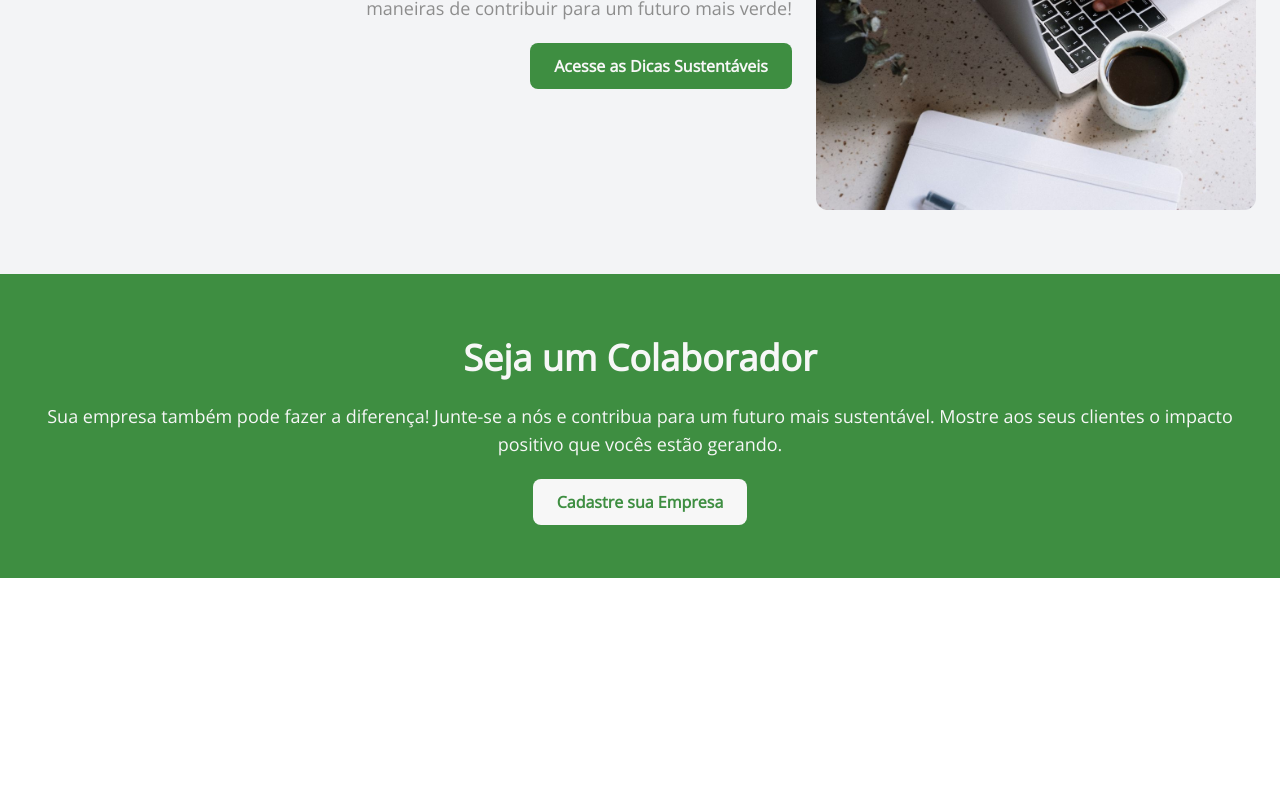
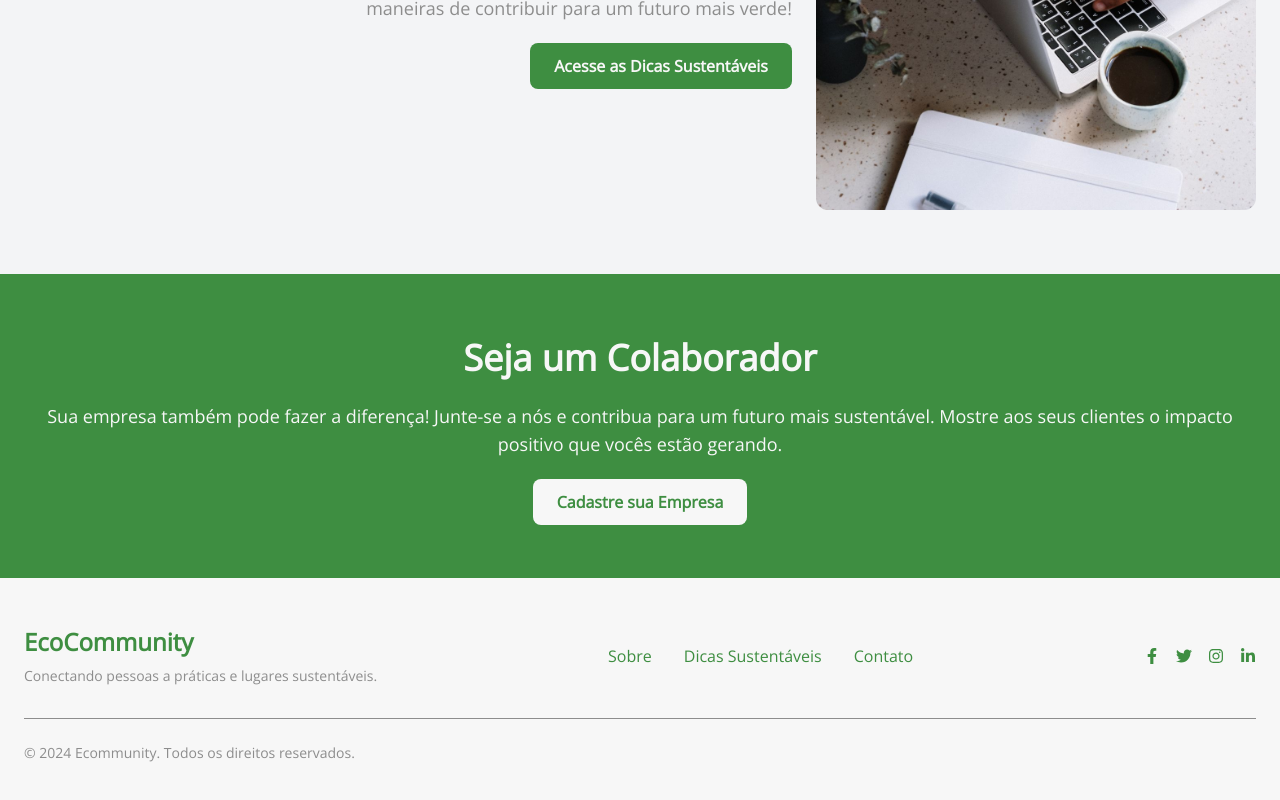
Before and after one commit to pedroonovais/ecommunity, a Next.js app: page / in a window 1280 px wide. Shown: the part 2238-3038 px from the top of the page. Before the commit the page ends 2816 px from the top, so only its background shows below. Built offline with nearby package versions, Linux system fonts and the light colour scheme.

Commit message:
Cria componente Footer

```diff
--- a/src/app/page.tsx
+++ b/src/app/page.tsx
@@ -4,6 +4,7 @@ import { FaLeaf, FaRecycle, FaWater } from "react-icons/fa";
 import Link from "next/link";
 import 'aos/dist/aos.css';
 import Image from 'next/image';
+import { Footer } from "@/components/Footer/Footer";
 
 export default function Home() {
     return (
@@ -30,7 +31,7 @@ export default function Home() {
                         </h2>
                         <div className="flex flex-col md:flex-row justify-center items-center gap-10">
                             {/* Passo 1 */}
-                            <div className="bg-white shadow-2xl rounded-lg p-16 max-w-xs">
+                            <div data-aos="flip-left" className="bg-white shadow-2xl rounded-lg p-16 max-w-xs">
                                 <FiSearch className="text-verdeFolha text-4xl mb-4 mx-auto" />
                                 <h3 className="text-xl font-semibold text-verdeFolha mb-2">
                                     1. Encontre
@@ -42,7 +43,7 @@ export default function Home() {
                             </div>
 
                             {/* Passo 2 */}
-                            <div className="bg-white shadow-2xl rounded-lg p-16 max-w-xs">
+                            <div data-aos="flip-left" className="bg-white shadow-2xl rounded-lg p-16 max-w-xs">
                                 <FiMapPin className="text-verdeFolha text-4xl mb-4 mx-auto" />
                                 <h3 className="text-xl font-semibold text-verdeFolha mb-2">
                                     2. Conecte-se
@@ -54,7 +55,7 @@ export default function Home() {
                             </div>
 
                             {/* Passo 3 */}
-                            <div className="bg-white shadow-2xl rounded-lg p-16 max-w-xs">
+                            <div data-aos="flip-left" className="bg-white shadow-2xl rounded-lg p-16 max-w-xs">
                                 <FiHeart className="text-verdeFolha text-4xl mb-4 mx-auto" />
                                 <h3 className="text-xl font-semibold text-verdeFolha mb-2">
                                     3. Aja
@@ -80,7 +81,7 @@ export default function Home() {
 
                         <div className="flex flex-col md:flex-row justify-center items-center gap-10">
                             {/* Benefício 1 */}
-                            <div className="bg-white shadow-lg rounded-lg p-16 max-w-xs">
+                            <div data-aos="flip-right" className="bg-white shadow-lg rounded-lg p-16 max-w-xs">
                                 <FaLeaf className="text-verdeFolha text-4xl mb-4 mx-auto" />
                                 <h3 className="text-xl font-semibold text-verdeFolha mb-2">
                                     Redução de Emissões
@@ -92,7 +93,7 @@ export default function Home() {
                             </div>
 
                             {/* Benefício 2 */}
-                            <div className="bg-white shadow-lg rounded-lg p-16 max-w-xs">
+                            <div data-aos="flip-right" className="bg-white shadow-lg rounded-lg p-16 max-w-xs">
                                 <FaRecycle className="text-verdeFolha text-4xl mb-4 mx-auto" />
                                 <h3 className="text-xl font-semibold text-verdeFolha mb-2">
                                     Economia de Recursos
@@ -104,7 +105,7 @@ export default function Home() {
                             </div>
 
                             {/* Benefício 3 */}
-                            <div className="bg-white shadow-lg rounded-lg p-16 max-w-xs">
+                            <div data-aos="flip-right" className="bg-white shadow-lg rounded-lg p-16 max-w-xs">
                                 <FaWater className="text-verdeFolha text-4xl mb-4 mx-auto" />
                                 <h3 className="text-xl font-semibold text-verdeFolha mb-2">
                                     Preservação de Água
@@ -170,6 +171,7 @@ export default function Home() {
                     </div>
                 </section>
             </main>
+            <Footer />
         </>
     );
 }
--- /dev/null
+++ b/src/components/Footer/Footer.tsx
@@ -0,0 +1,48 @@
+import Link from "next/link";
+import { FaFacebookF, FaTwitter, FaInstagram, FaLinkedinIn } from 'react-icons/fa';  // Se você quiser ícones sociais
+
+export const Footer = () => {
+    return (
+        <footer data-aos="zoom-in-up" className="bg-brancoNeve text-verdeFolha py-12">
+            <div className="max-w-7xl mx-auto px-6 text-center md:text-left">
+                <div className="flex flex-col md:flex-row justify-between items-center">
+                    {/* Logo e descrição */}
+                    <div className="mb-8 md:mb-0">
+                        <h2 className="text-2xl font-semibold">EcoCommunity</h2>
+                        <p className="mt-2 text-sm text-cinzaPedregulho">
+                            Conectando pessoas a práticas e lugares sustentáveis.
+                        </p>
+                    </div>
+
+                    {/* Links */}
+                    <div className="flex flex-col md:flex-row space-y-4 md:space-y-0 md:space-x-8">
+                        <Link href="/sobre" className="hover:text-verdeClaro">Sobre</Link>
+                        <Link href="/dicas" className="hover:text-verdeClaro">Dicas Sustentáveis</Link>
+                        <Link href="/contato" className="hover:text-verdeClaro">Contato</Link>
+                    </div>
+
+                    {/* Redes sociais */}
+                    <div className="flex space-x-4 mt-4 md:mt-0">
+                        <a href="https://www.facebook.com" target="_blank" rel="noopener noreferrer" className="text-verdeFolha hover:text-amareloSolar">
+                            <FaFacebookF />
+                        </a>
+                        <a href="https://www.twitter.com" target="_blank" rel="noopener noreferrer" className="text-verdeFolha hover:text-amareloSolar">
+                            <FaTwitter />
+                        </a>
+                        <a href="https://www.instagram.com" target="_blank" rel="noopener noreferrer" className="text-verdeFolha hover:text-amareloSolar">
+                            <FaInstagram />
+                        </a>
+                        <a href="https://www.linkedin.com" target="_blank" rel="noopener noreferrer" className="text-verdeFolha hover:text-amareloSolar">
+                            <FaLinkedinIn />
+                        </a>
+                    </div>
+                </div>
+
+                {/* Direitos autorais */}
+                <div className="mt-8 border-t border-cinzaPedregulho pt-6 text-sm text-cinzaPedregulho">
+                    <p>&copy; 2024 Ecommunity. Todos os direitos reservados.</p>
+                </div>
+            </div>
+        </footer>
+    );
+}
```
